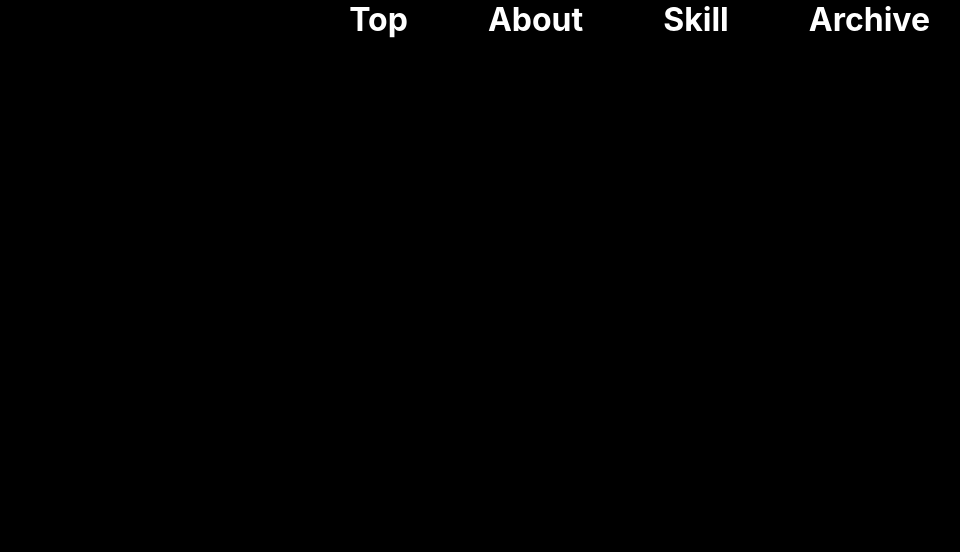
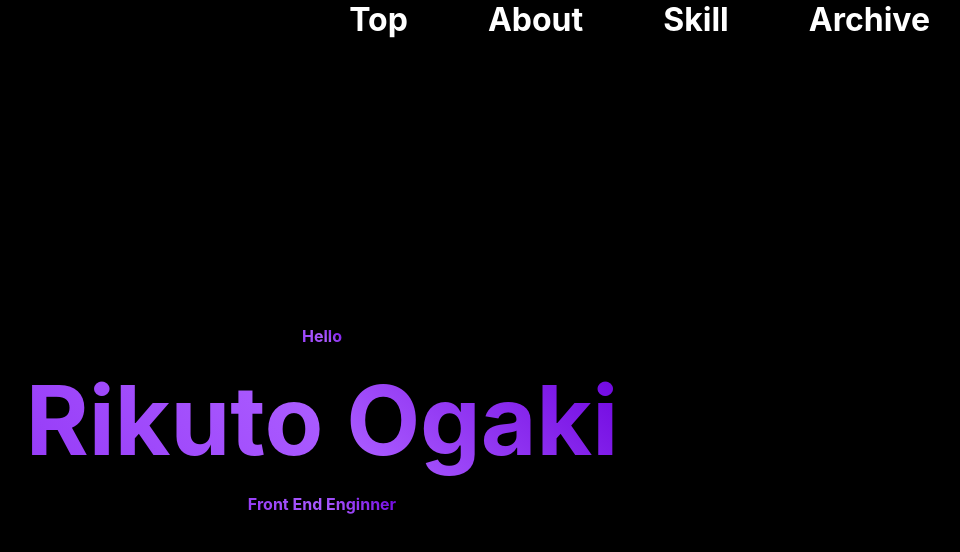
Before and after one commit to RikutoOgaki/portfolio-v2, a Next.js app: page / in a window 1280 px wide. Shown: the top 552 px of the page, without its empty margins (318-1278 px from the left). Built offline with nearby package versions, Linux system fonts and the light colour scheme.

Commit message:
Waveを実装した

```diff
--- a/package.json
+++ b/package.json
@@ -22,6 +22,7 @@
     "react": "18.2.0",
     "react-dom": "18.2.0",
     "react-icons": "^4.8.0",
+    "react-wavify": "^1.9.0",
     "three": "^0.151.3",
     "typescript": "5.0.3",
     "vanta": "^0.5.24"
--- a/src/components/Name.tsx
+++ b/src/components/Name.tsx
@@ -1,5 +1,8 @@
 import { SiGithub, SiInstagram, SiTwitter } from 'react-icons/si'
 import Link from 'next/link'
+import Icon from '@chakra-ui/react'
+import Wave from 'react-wavify'
+import style from '@/styles/components/name.module.scss'
 
 export default function Name() {
 
@@ -11,7 +14,55 @@ export default function Name() {
 
     return (
         <>
+            <div className={style.box}>
+                <div className={style.nameBox}>
+                    <p>Hello</p>
+                    <h1>Rikuto Ogaki</h1>
+                    <p>Front End Enginner</p>
+                    <div>
+                        {IconLinkArray.map((idx, v) => (
+                            <div>
 
+                            </div>
+                        ))}
+                    </div>
+                </div>
+                <div className={style.waveBox}>
+                    <Wave fill='#6C00DE'
+                        className={style.wave}
+                        paused={false}
+                        style={{ display: 'flex' }}
+                        options={{
+                            height: 10,
+                            amplitude: 10,
+                            speed: .75,
+                            points: 3
+                        }}
+                    />
+                    <Wave fill='#A04AFA'
+                        className={style.wave}
+                        paused={false}
+                        style={{ display: 'flex' }}
+                        options={{
+                            height: 20,
+                            amplitude: 20,
+                            speed: .5,
+                            points: 3
+                        }}
+                    />
+                    <Wave fill='#9539f7'
+                        className={style.wave}
+                        paused={false}
+                        style={{ display: 'flex' }}
+                        options={{
+                            height: 30,
+                            amplitude: 30,
+                            speed: .25,
+                            points: 3
+                        }}
+                    />
+                </div>
+            </div>
         </>
     )
 }
--- a/src/pages/index.tsx
+++ b/src/pages/index.tsx
@@ -1,5 +1,6 @@
 import Head from 'next/head'
 import Header from '@/components/Header'
+import Name from '@/components/Name'
 
 export default function Portfolio() {
   return (
@@ -9,6 +10,7 @@ export default function Portfolio() {
       </Head>
 
       <Header />
+      <Name />
     </>
   )
 }
--- a/src/styles/components/name.module.scss
+++ b/src/styles/components/name.module.scss
@@ -0,0 +1,54 @@
+$mainColor :linearGradient(to left, #A154F2, #A04AFA, #6C00DE);
+
+.box {
+    width: 100%;
+    height: 95vh;
+    background-color: #000000;
+    display: flex;
+    justify-content: center;
+    align-items: center;
+    flex-direction: column;
+    position: relative;
+
+    .nameBox {
+        display: flex;
+        justify-content: center;
+        align-items: center;
+        flex-direction: column;
+
+        & h1 {
+
+            color: #A154F2;
+            display: inline-block;
+            font-size: 6rem;
+            font-weight: bold;
+            background: linear-gradient(45deg, #9539f7, #aa5bff, #6C00DE);
+            -webkit-text-fill-color: transparent;
+            background-clip: text;
+        }
+
+        & p {
+
+            color: #A154F2;
+            display: inline-block;
+            font-size: 1rem;
+            font-weight: bold;
+            background: linear-gradient(45deg, #9539f7, #aa5bff, #6C00DE);
+            -webkit-text-fill-color: transparent;
+            background-clip: text;
+        }
+    }
+
+    .waveBox {
+        width: 100%;
+        height: 10rem;
+        position: absolute;
+        bottom: 0;
+
+        .wave {
+
+            position: absolute;
+            bottom: 0;
+        }
+    }
+}
```
Also changed, not shown: 1 other file (tests, documents, lock files or other folders).
